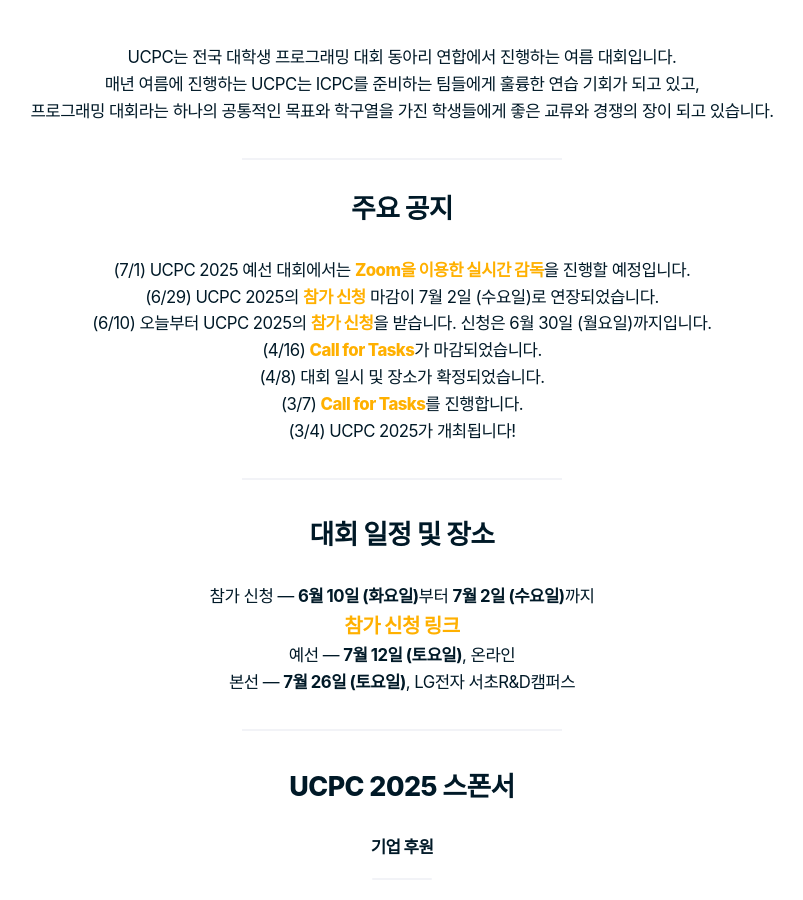
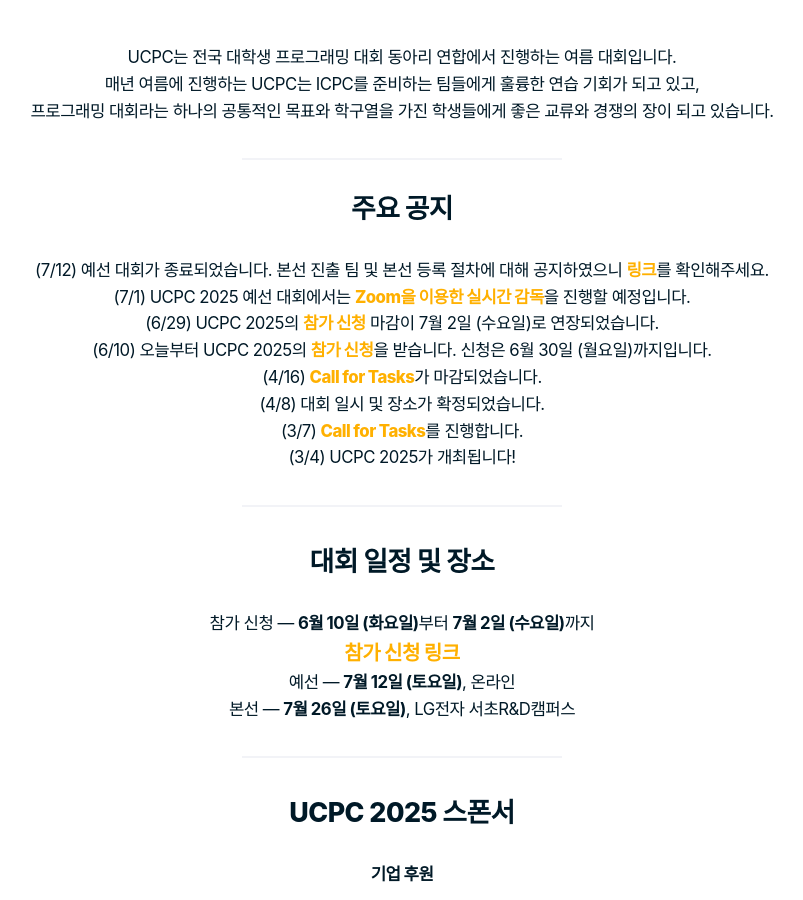
Before and after one commit to ucpcc/2025, a Jekyll site: the page built from index.md, in a window 1280 px wide and 900 px high, scrolled down 1392 px. Shown: the whole window, without its empty margins (238-1041 px from the left). Built offline with Jekyll 4.4.1, drawn with Linux system fonts in a browser that asks for light colours; some web fonts are replaced.

Commit message:
Update prelim (#30)

```diff
--- a/index.md
+++ b/index.md
@@ -5,6 +5,7 @@ title: UCPC 2025
 
 ## 주요 공지
 
+- (7/12) 예선 대회가 종료되었습니다. 본선 진출 팀 및 본선 등록 절차에 대해 공지하였으니 [링크](https://www.acmicpc.net/board/view/161231)를 확인해주세요.
 - (7/1) UCPC 2025 예선 대회에서는 [Zoom을 이용한 실시간 감독](https://docs.google.com/document/d/1vrTIX3RskTrBfxUC0ZcPxCj00-Jco8y_JmncfJhT5WM/edit?usp=sharing)을 진행할 예정입니다.
 - (6/29) UCPC 2025의 [참가 신청](https://forms.gle/zKg7qPYJsY3XdgAU8) 마감이 7월 2일 (수요일)로 연장되었습니다.
 - (6/10) 오늘부터 UCPC 2025의 [참가 신청](https://forms.gle/zKg7qPYJsY3XdgAU8)을 받습니다. 신청은 6월 30일 (월요일)까지입니다.
```
